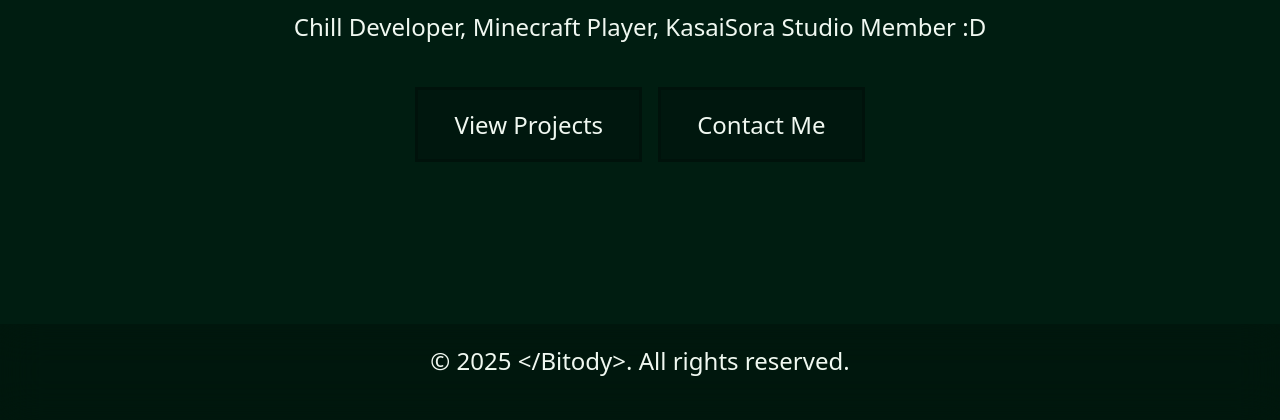
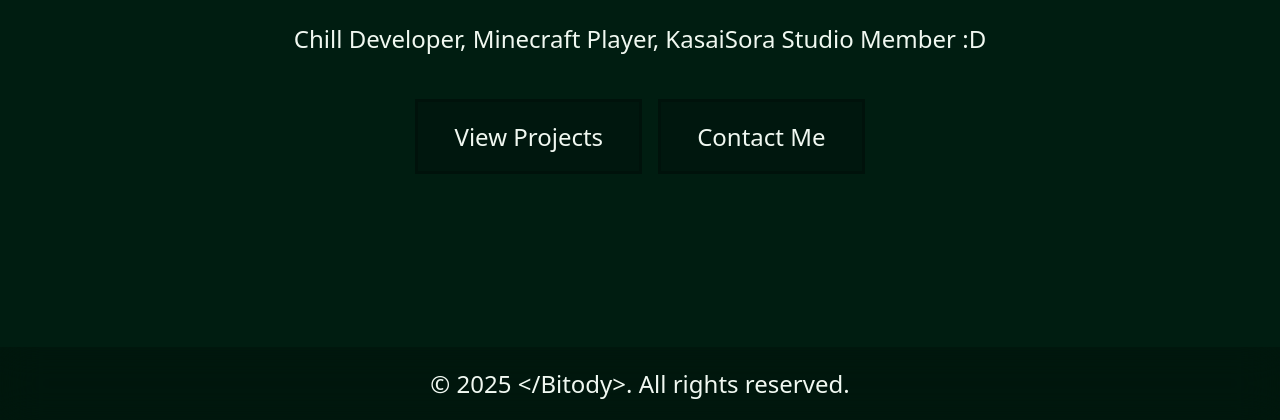
Before and after one commit to skirtingas/BitodyWeb, a plain HTML site: page index.html in a window 1280 px wide. Shown: the part 380-800 px from the top of the page. Drawn offline with Linux system fonts and the light colour scheme; a web font is replaced by a local one.

Commit message:
Updated styling of the footer

```diff
--- a/styles/global.css
+++ b/styles/global.css
@@ -178,7 +178,6 @@ Component Styling
 footer {
     text-align: center;
     padding: 20px;
-    min-height: 4em;
     font-size: 24px;
     background-color: var(--transparent);
     color: var(--main-color);
```
